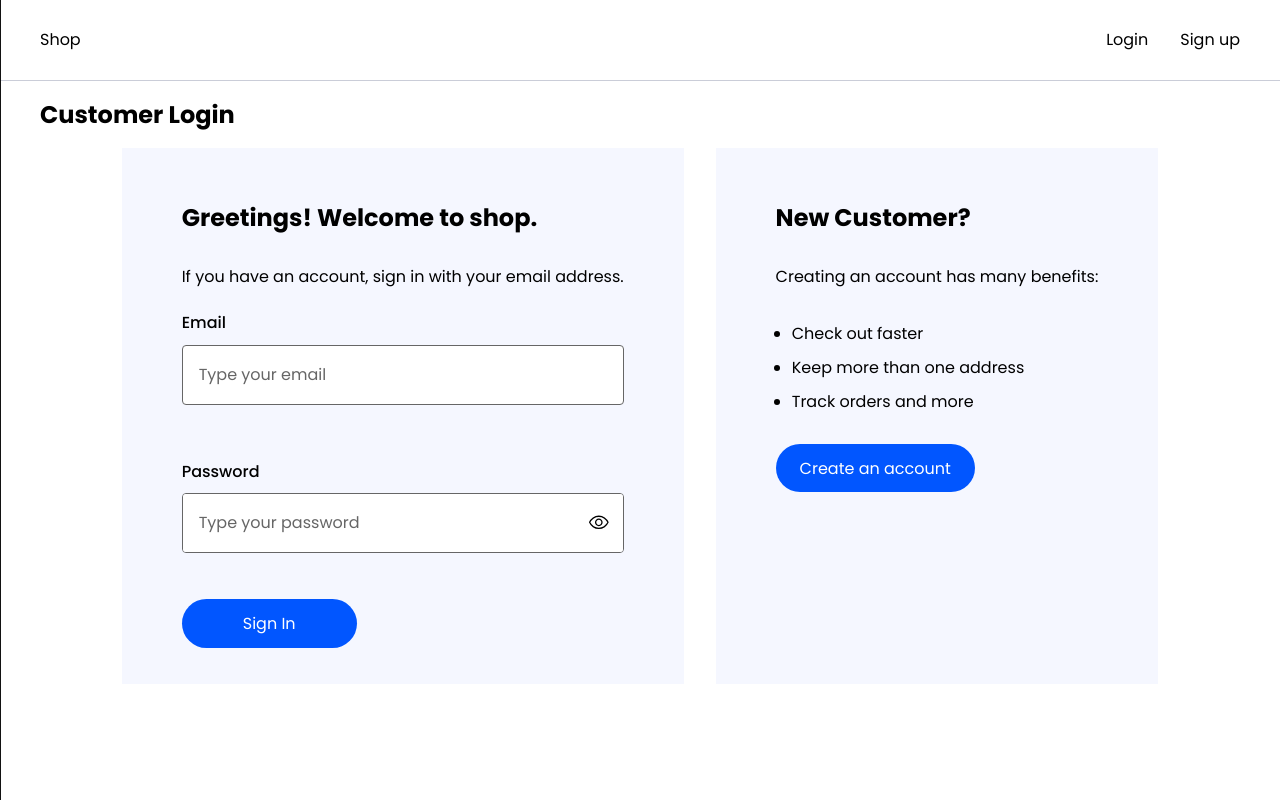
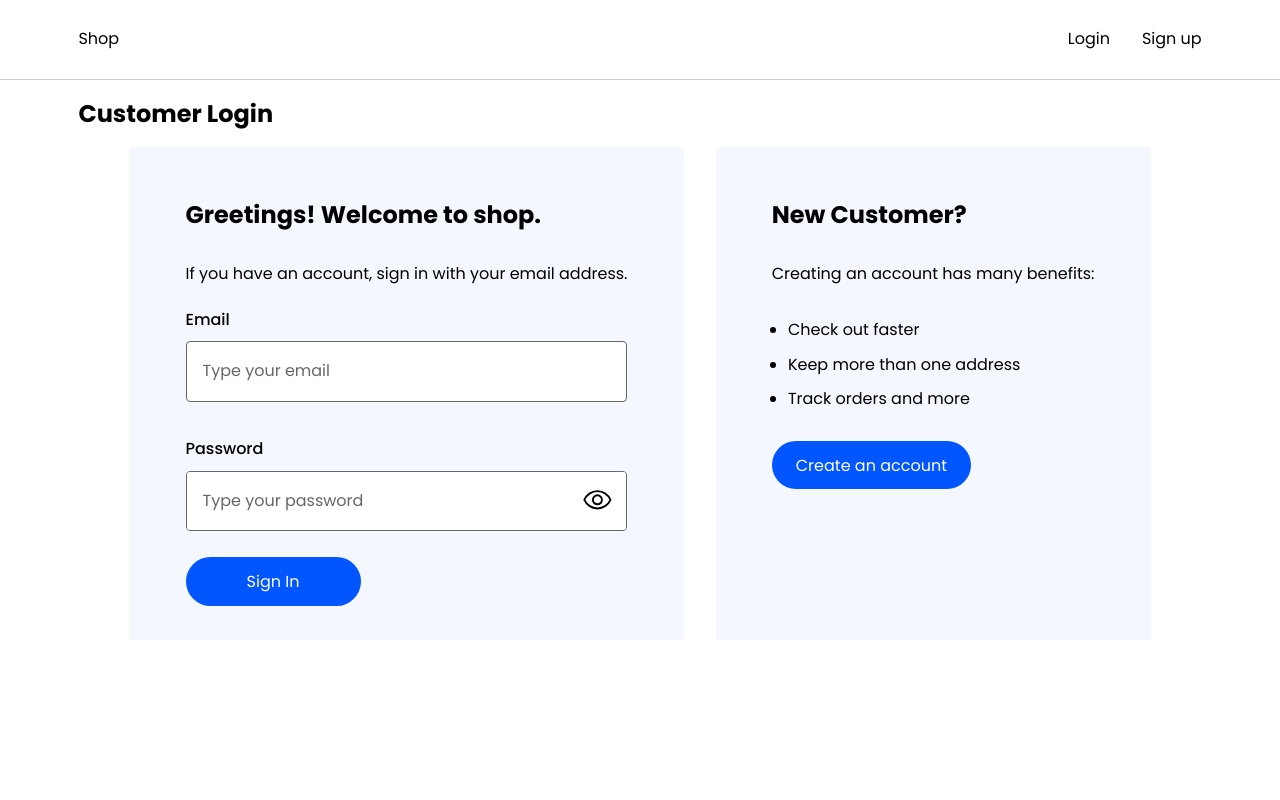
Before and after one commit to eugenev8/eCommerce-Application, a React (Vite) app: page /login in a window 1280 px wide. Built offline with nearby package versions, Linux system fonts and the light colour scheme; what @commercetools/platform-sdk, @commercetools/sdk-client-v2 would draw is missing.

Commit message:
feat: add global border-box

```diff
--- a/src/components/forms/inputs/PasswordInput.module.scss
+++ b/src/components/forms/inputs/PasswordInput.module.scss
@@ -18,9 +18,9 @@
 .input__passwordToggle {
   box-sizing: border-box;
 
-  flex: 1 1 40px;
+  flex: 1 1 20px;
 
-  width: 40px;
+  width: 20px;
 
   display: flex;
   justify-content: center;
--- a/src/index.scss
+++ b/src/index.scss
@@ -2,3 +2,12 @@
 
 @import 'normalize.css';
 @import './common/styles/typography.scss';
+
+html {
+  box-sizing: border-box;
+}
+*,
+*:before,
+*:after {
+  box-sizing: inherit;
+}
```
